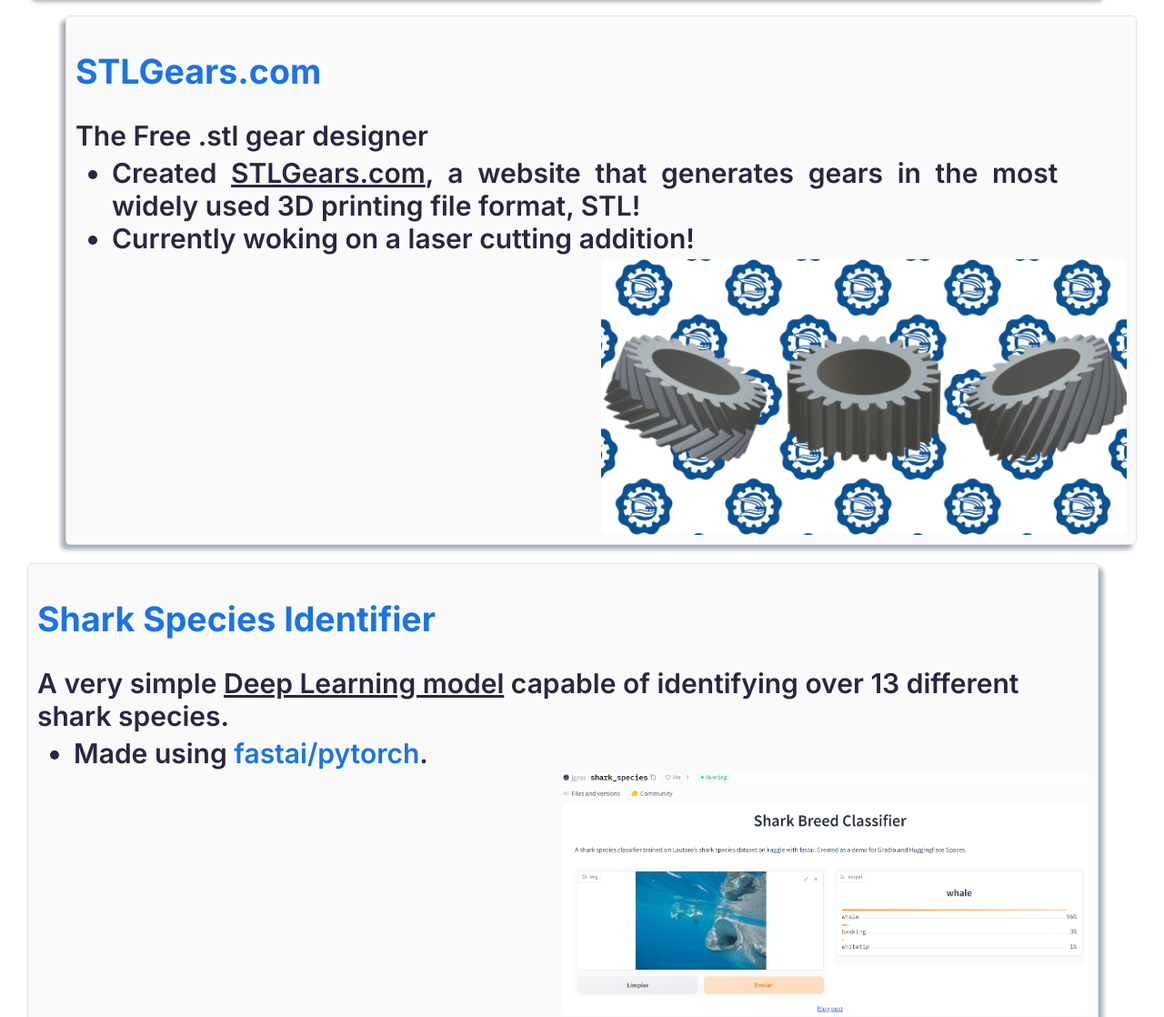
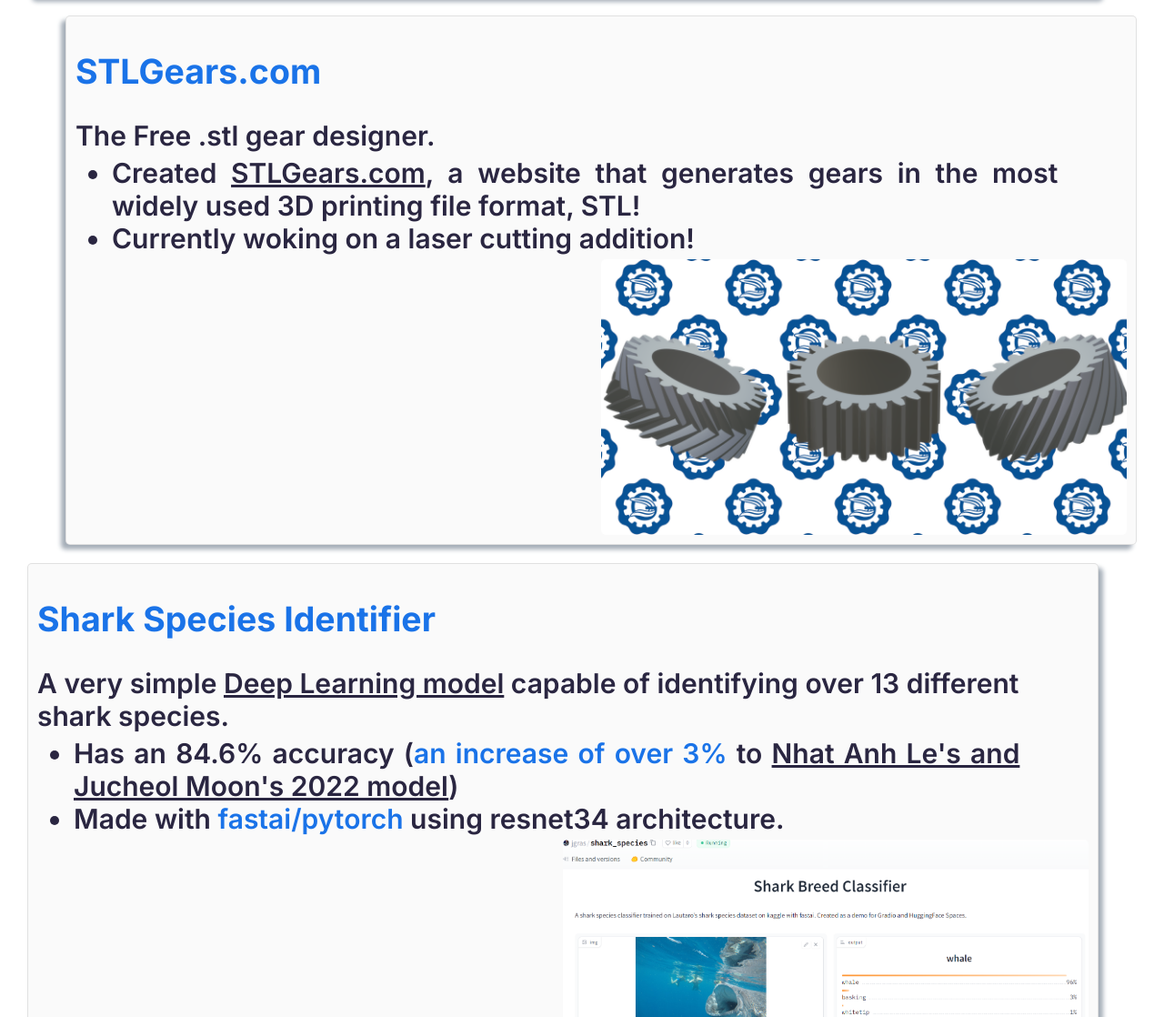
Before and after one commit to JuanGras/JuanGras.github.io, a plain HTML site: page index.html in a window 1280 px wide. Shown: the part 2524-3642 px from the top of the page at 91% size. Drawn offline with nearby package versions, Linux system fonts and the light colour scheme.

Commit message:
Improved my shark's model description

```diff
--- a/index.html
+++ b/index.html
@@ -121,7 +121,7 @@
         <div style="margin: 10px;">
           <p class="blue sectionsubtitle">STLGears.com</p>
           <div class="sectiontext">
-            <p style="margin-bottom: 5px;">The Free .stl gear designer</p>
+            <p style="margin-bottom: 5px;">The Free .stl gear designer.</p>
             <ul class="list">
               <li>Created <a target="_blank" href="https://www.stlgears.com/" class="link">STLGears.com</a>, a website that generates gears in the most widely used 3D printing file format, STL!
               </li>
@@ -142,7 +142,8 @@
             <p style="margin-bottom: 5px;">A very simple <a target="_blank" class="link"
                 href="https://huggingface.co/spaces/jgras/shark_species">Deep Learning model</a> capable of identifying over 13 different shark species.</p>
             <ul class="list">
-              <li>Made using <a class="blue">fastai/pytorch</a>.</li>
+              <li>Has an 84.6% accuracy (<a class="blue">an increase of over 3%</a> to <a target="_blank" href="https://www.stlgears.com/" class="link">Nhat Anh Le's and Jucheol Moon's 2022 model</a>)</li>
+              <li>Made with <a class="blue">fastai/pytorch</a> using resnet34 architecture.</li>
             </ul>
             <img class="leftimage" src="shark_species_app.png">
           </div>
```
